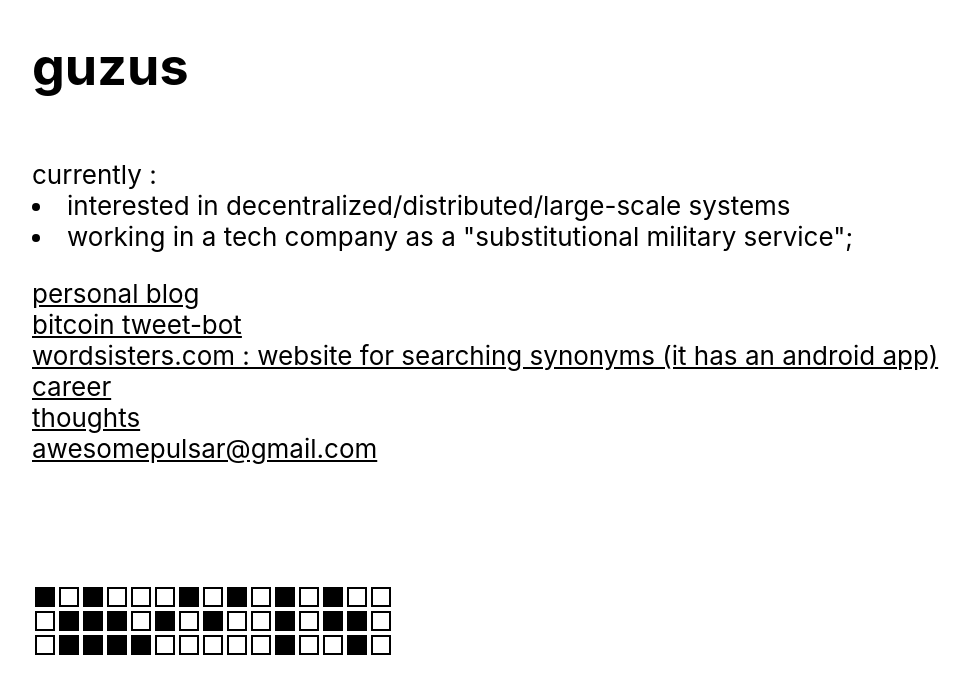
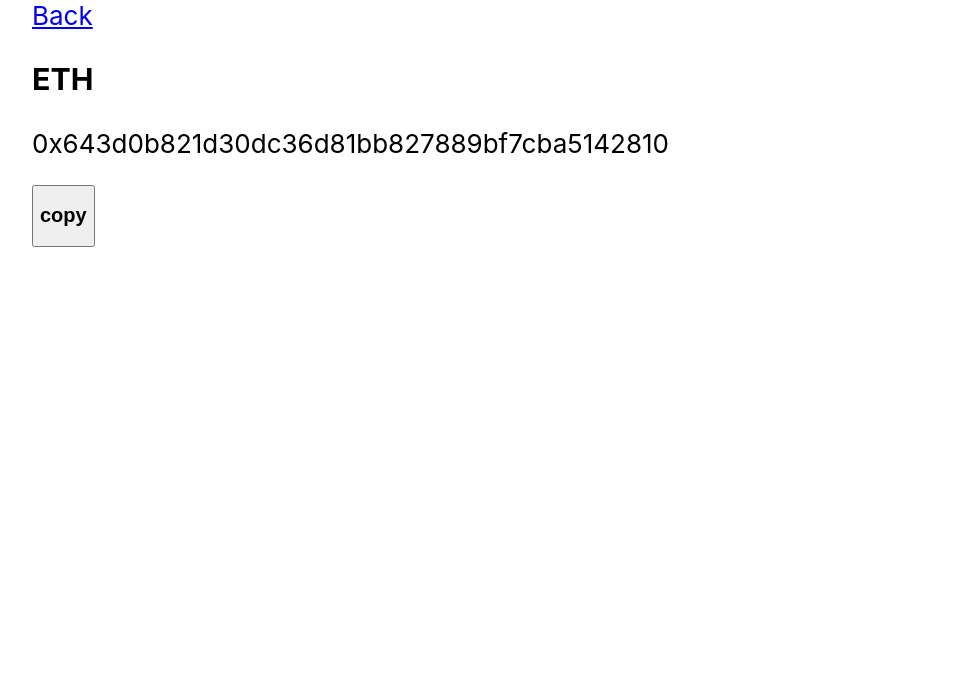
Before and after one commit to dodopeach/dodopeach.github.io, a React (Create React App) app: page /donate in a window 1280 px wide. Shown: the top 694 px of the page, without its empty margins (48-1015 px from the left). Built offline with nearby package versions, Linux system fonts and the light colour scheme.

Commit message:
donate page

```diff
--- a/src/App.js
+++ b/src/App.js
@@ -1,7 +1,7 @@
 import "./App.css";
 import React from "react";
 import { BrowserRouter as Router, Switch, Route, Link } from "react-router-dom";
-import { Career, Topics, Thoughts, TileDecorator } from "./components";
+import { Career, Topics, Thoughts, TileDecorator, Donate } from "./components";
 
 function App() {
   return (
@@ -18,6 +18,9 @@ function App() {
               </Route>
               <Route path="/thoughts">
                 <Thoughts />
+              </Route>
+              <Route path="/donate">
+                <Donate />
               </Route>
               <Route path="/">
                 <Home />
@@ -41,7 +44,7 @@ function Home() {
         currently :
         <li>interested in decentralized/distributed/large-scale systems</li>
         <li>
-          working in a tech company as a "substitutional military service";
+          working in a tech company as a "substitutional military service"
         </li>
       </p>
 
@@ -76,6 +79,11 @@ function Home() {
           awesomepulsar@gmail.com
         </a>
       </div>
+      <div>
+        <Link to="/donate" className="App-link">
+          donate
+        </Link>
+      </div>
       <div className="Decorator">
         <TileDecorator></TileDecorator>
       </div>
--- /dev/null
+++ b/src/components/Donate.js
@@ -0,0 +1,23 @@
+import { Link } from "react-router-dom";
+
+function Donate() {
+  const address = "0x643d0b821d30dc36d81bb827889bf7cba5142810";
+  return (
+    <>
+      <Link to="/">Back</Link>
+      <div>
+        <h3>ETH</h3>
+        <p>{address}</p>
+        <button
+          onClick={() => {
+            navigator.clipboard.writeText(address);
+          }}
+        >
+          <h2>copy</h2>
+        </button>
+      </div>
+    </>
+  );
+}
+
+export { Donate };
```
Also changed, not shown: src/components/index.js (+5 -4 lines).
